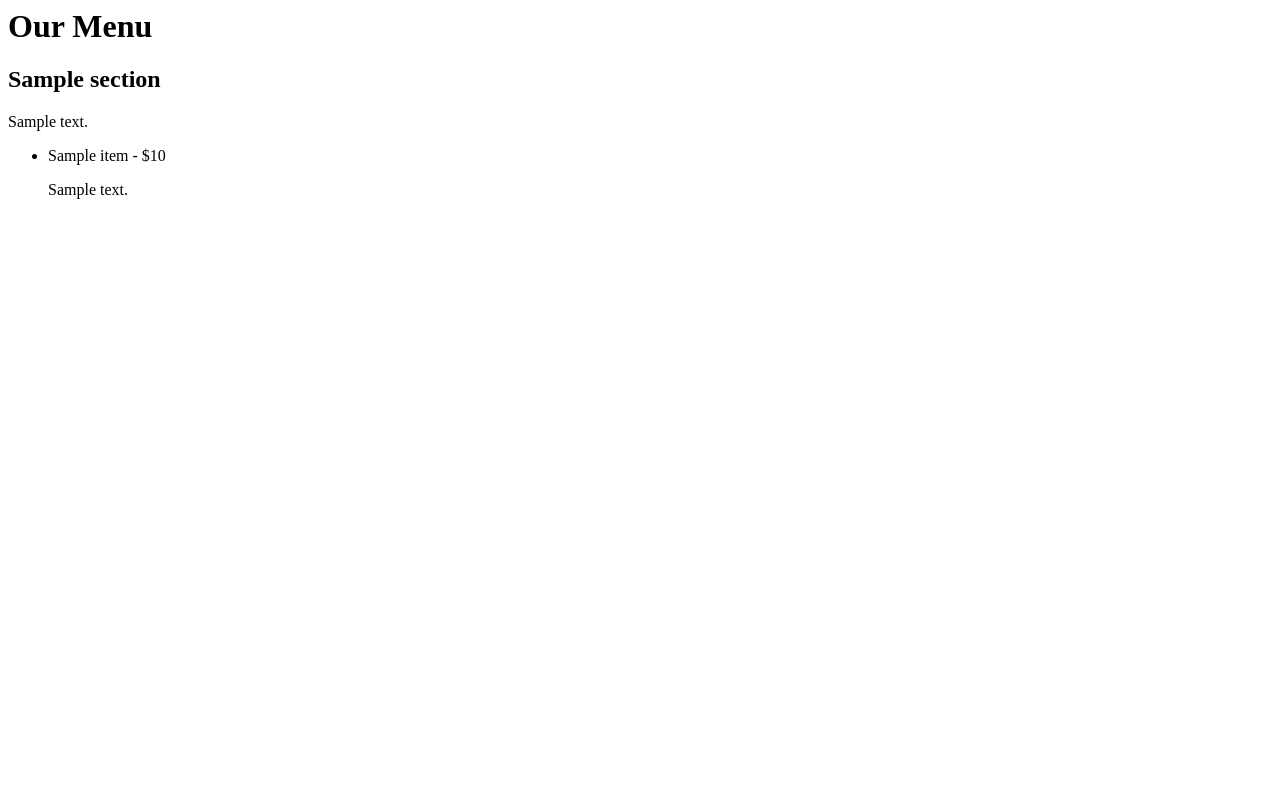
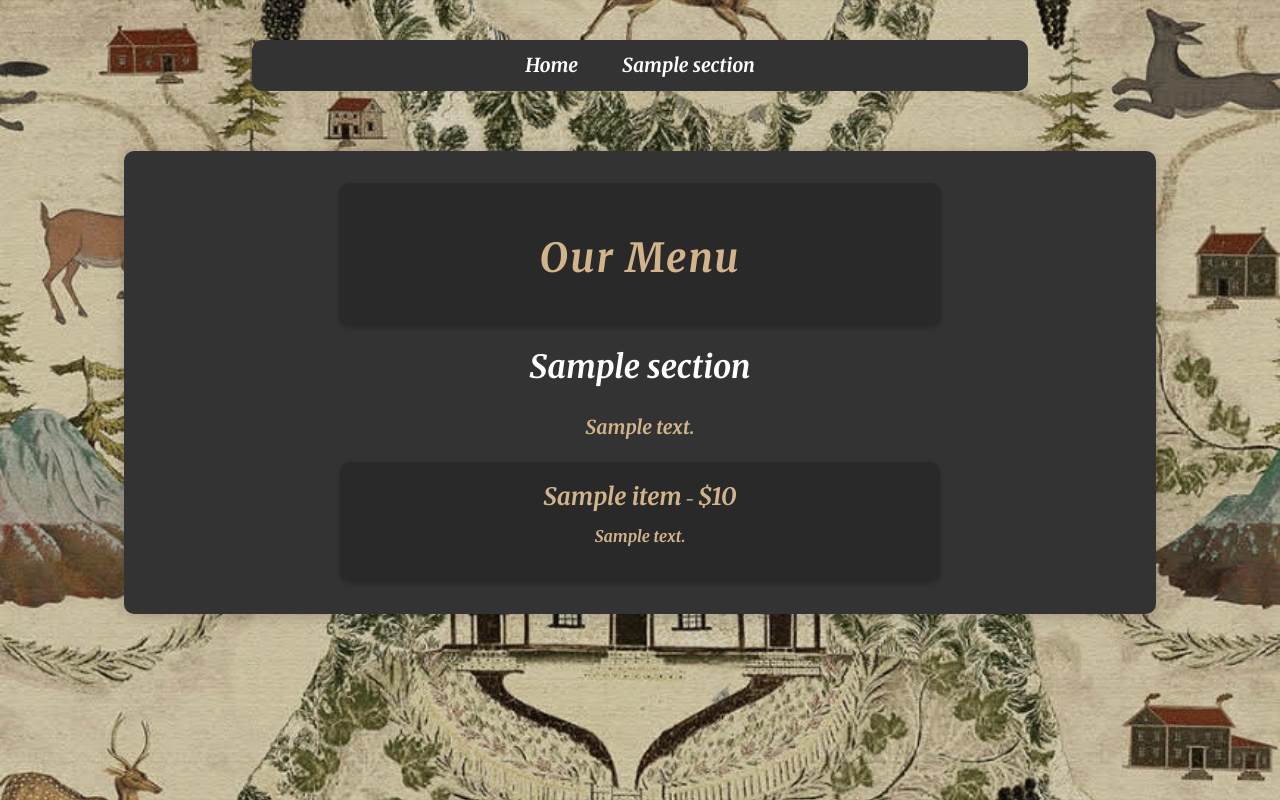
Before and after one commit to molin6/restaurantweb, a Django app: template restaurant/templates/restaurant/menu.html in a window 1280 px wide. Run offline with Django 4.2, Linux system fonts and the light colour scheme; the template is opened without the code that fills it: most values are stand-ins (such as "Sample title", 1, 10 or a date in 2020).

Commit message:
menu frontend added

```diff
--- a/restaurant/static/restaurant/css/menu.css
+++ b/restaurant/static/restaurant/css/menu.css
@@ -1,4 +1,167 @@
 body {
+    font-family: 'Merriweather', serif; /* Elegant serif font */
+    background-color: #1a1a1a; /* Rich dark background */
+    color: #d2b48c; /* Gold-like font color for luxury */
     opacity: 0;
     transition: opacity 0.8s ease-in;
+    padding: 2em;
+    line-height: 1.6;
+    text-align: center; /* Centering text for the entire body */
+    background-image: url('restaurant/images/menu_bg.jpg'); /* Path to your image */
+    background-size: cover; /* Ensures the image covers the entire area */
+    background-position: center; /* Centers the image */
+    background-repeat: no-repeat; /* Prevents the image from repeating */
+    background-attachment: fixed; /* Optional: keeps the image fixed during scroll */
 }
+
+.content {
+    max-width: 800px; /* Adjust this value as needed */
+    margin: 0 auto; /* Centers the content */
+    padding: 2em;
+}
+
+h1, h2, p, ul {
+    margin-left: auto;
+    margin-right: auto;
+    width: 60%; /* Adjust the width as per the content length */
+}
+
+h1 {
+    font-size: 2.5em;
+    margin-bottom: 0.5em;
+    color: #fff; /* Pure white for main heading */
+    letter-spacing: 2px;
+}
+
+h2 {
+    font-size: 2em;
+    margin-top: 1.5em;
+    margin-bottom: 0.5em;
+    color: #fff;
+    padding-top: 60px; /* Height of your fixed navbar plus some extra space */
+    margin-top: -60px; /* Negative margin to offset the extra padding */
+}
+
+p {
+    font-size: 1.2em;
+    color: #d2b48c;
+}
+
+ul {
+    list-style: none; /* Removes default list styling */
+    padding: 0;
+}
+
+li {
+    background-color: #292929; /* Slightly lighter background for each item */
+    margin-bottom: 1em;
+    padding: 1em;
+    border-radius: 10px; /* Rounded corners for elegance */
+    box-shadow: 0 2px 5px rgba(0, 0, 0, 0.2); /* Subtle shadow for depth */
+    text-align: center; /* Centering text inside each list item */
+}
+
+li p {
+    margin-top: 0.5em;
+    color: #d2b48c; /* Maintaining the color scheme */
+    font-size: 1em;
+}
+
+.menu-item-name, .menu-item-price {
+    font-size: 1.5em; /* Adjust the size as needed */
+    font-weight: bold; /* Optional: to make them stand out */
+}
+
+.menu-navbar {
+    background-color: #333; /* Existing background color */
+    padding: 10px;
+    text-align: center;
+    position: sticky;
+    top: 0;
+    z-index: 1000;
+    margin-left: auto;
+    margin-right: auto;
+    max-width: 63%; /* Adjust this value to control the width */
+    border-radius: 10px; /* Optional, for rounded corners */
+    font-size: 1.2em; /* Adjust the font size as needed */
+}
+
+.menu-navbar a {
+    color: white;
+    padding: 10px 20px;
+    text-decoration: none;
+    transition: color 0.3s;
+}
+
+.menu-navbar a:hover {
+    color: #d2b48c; /* Highlight color */
+}
+
+
+html {
+    scroll-behavior: smooth;
+}
+
+.menu-content-wrapper {
+    background-color: #333; /* Same as the navbar color */
+    padding: 1em;
+    margin-top: 60px; /* Adjust based on your navbar height */
+    margin-left: auto;
+    margin-right: auto;
+    max-width: 1000px; /* Slimmer width */
+    box-shadow: 0 2px 15px rgba(0, 0, 0, 0.2); /* Optional: Adds depth with a shadow */
+    border-radius: 10px;
+}
+
+.menu-title-wrapper {
+    background-color: #292929; /* Same background color as list items */
+    text-align: center;
+    padding: 1em;
+    margin: 1em auto; /* Center the box and add margin on top and bottom */
+    max-width: 57%; /* Adjust the width as needed */
+    border-radius: 10px;
+    box-shadow: 0 2px 5px rgba(0, 0, 0, 0.2);
+}
+
+h1 {
+    color: #d2b48c;
+
+}
+
+.menu-navbar .home-link {
+    /* Specific styles for the 'Home' link */
+    color: white;
+    padding: 10px 20px;
+    /* Other styles as needed */
+}
+
+
+/* Responsive design for smaller screens */
+@media (max-width: 768px) {
+    .content {
+        max-width: 100%;
+        padding: 1em;
+    }
+
+    h1, h2, p, ul {
+        width: 100%;
+    }
+
+    h1 {
+        font-size: 2em;
+    }
+
+    h2 {
+        padding-top: 50px; /* Slightly less for mobile, adjust as needed */
+        margin-top: -50px;
+        font-size: 1.5em;
+    }
+
+    p, li p {
+        font-size: 1em;
+    }
+
+    .menu-item-name, .menu-item-price {
+        font-size: 1.2em; /* Smaller size for mobile devices */
+    }
+}
--- a/restaurant/templates/restaurant/home.html
+++ b/restaurant/templates/restaurant/home.html
@@ -5,7 +5,7 @@
 <head>
     <meta charset="UTF-8">
     <meta name="viewport" content="width=device-width, initial-scale=1.0">
-    <title>Your Website Title</title>
+    <title>Restaurant</title>
     <link rel="stylesheet" href="{% static 'restaurant/css/navbar.css' %}">
     <link href="https://fonts.googleapis.com/css2?family=Roboto+Slab:wght@300&display=swap" rel="stylesheet">
 </head>
@@ -42,7 +42,7 @@
 
     <!-- Navigation Menu -->
     <div class="menu">
-        <a class="menu__link" onclick="fadeToPage('/');" data-hover="home">Home</a>
+        <a class="menu__link" onclick="fadeToPage('/');" data-hover="Home">Home</a>
         <a class="menu__link" onclick="fadeToPage('/menu/');" data-hover="Menu">Menu</a>
     </div>
 
--- a/restaurant/templates/restaurant/menu.html
+++ b/restaurant/templates/restaurant/menu.html
@@ -1,20 +1,42 @@
 {% load static %}
+<head>
+    <link rel="preconnect" href="https://fonts.googleapis.com">
+    <link rel="preconnect" href="https://fonts.gstatic.com" crossorigin>
+    <link href="https://fonts.googleapis.com/css2?family=Merriweather:ital,wght@1,700&display=swap" rel="stylesheet">
 <link rel="stylesheet" href="{% static 'restaurant/css/menu.css' %}">
 <script>
     document.addEventListener('DOMContentLoaded', (event) => {
         document.body.style.opacity = '1';
     });
 </script>
+</head>
+<body>
+    <style>
+        body {
+            background-image: url('{% static "restaurant/images/menu_bg.jpg" %}');
+            /* Other background styles... */
+        }
+        </style>
+    <nav class="menu-navbar">
+        <a href="/" class="home-link">Home</a>
+        {% for entry in menu_data %}
+            <a href="#section_{{ forloop.counter }}">{{ entry.section.name }}</a>
+        {% endfor %}
+    </nav>
 
+    <div class="menu-content-wrapper">
             {% block content %}
+            <div class="menu-title-wrapper">
                 <h1>Our Menu</h1>
+            </div>
             {% for entry in menu_data %}
-        <h2>{{ entry.section.name }}</h2>
+            <h2 id="section_{{ forloop.counter }}">{{ entry.section.name }}</h2>
                 <p>{{ entry.section.description }}</p>
                 <ul>
                     {% for item in entry.items %}
                         <li>
-                    {{ item.name }} - ${{ item.price }}
+                            <span class="menu-item-name">{{ item.name }}</span> -
+                            <span class="menu-item-price">${{ item.price }}</span>
                             <p>{{ item.description }}</p>
                         </li>
                     {% empty %}
@@ -23,3 +45,5 @@
                 </ul>
             {% endfor %}
         {% endblock %}
+    </div>
+</body>
```
Also changed, not shown: restaurant/static/restaurant/css/navbar.css (+5 -4 lines), restaurant/static/restaurant/images/menu_bg.jpg (added). Lines whose indentation alone changed are shown as unchanged.
